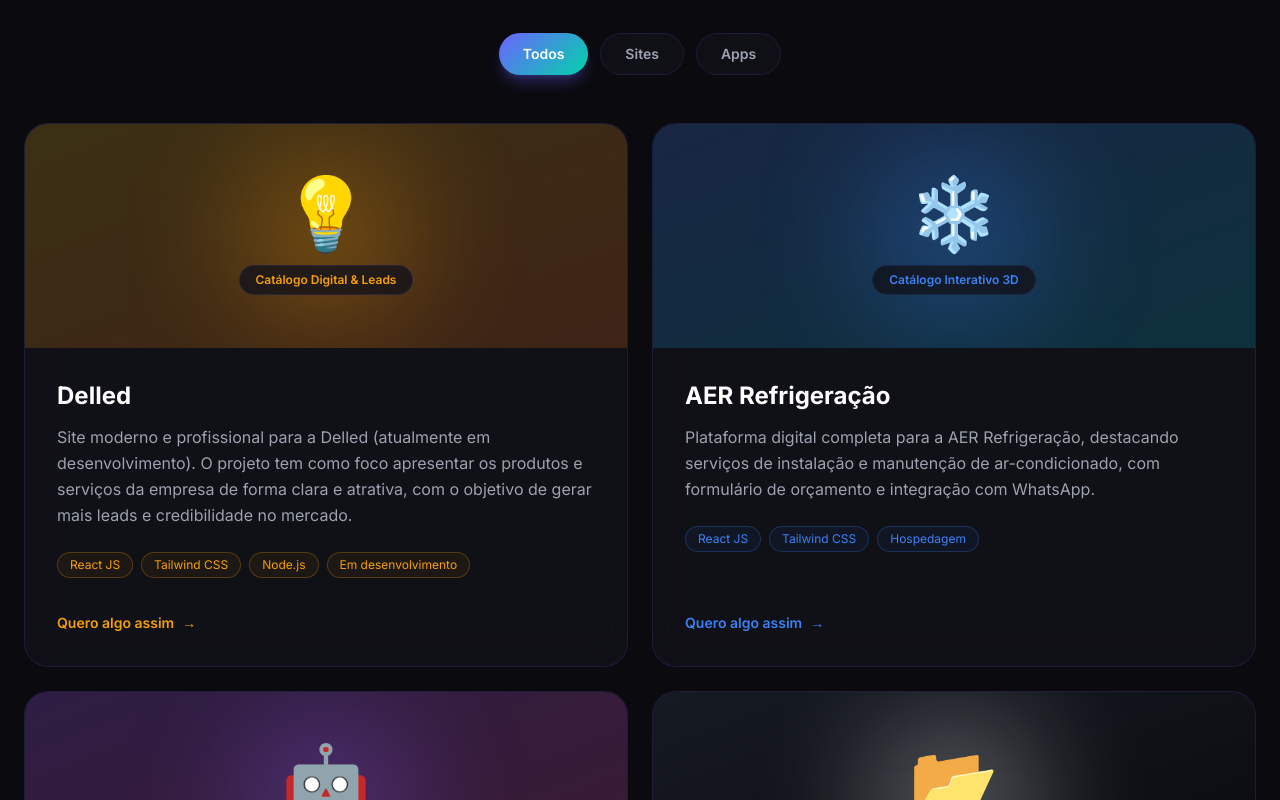
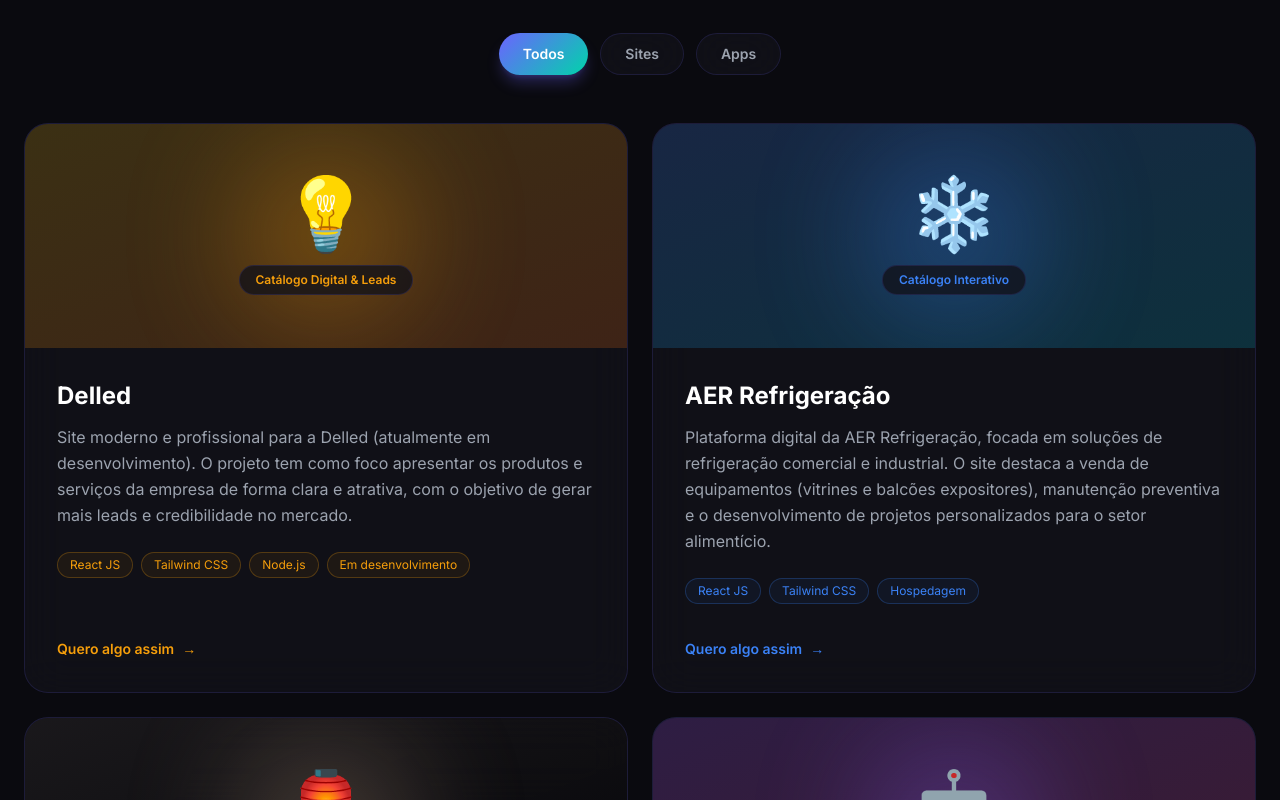
Before and after one commit to LuKz2/portfolio-lucas, a React (Vite) app: page / in a window 1280 px wide. Shown: the part 2000-2800 px from the top of the page. Built offline with nearby package versions, Linux system fonts and the light colour scheme.

Commit message:
feat: atualiza projeto Yixin como Editora e Tradução e ajusta descrição da AER

```diff
--- a/src/components/Projects.jsx
+++ b/src/components/Projects.jsx
@@ -18,15 +18,28 @@
     {
         id: 2,
         name: "AER Refrigeração",
-        category: "Catálogo Interativo 3D",
+        category: "Catálogo Interativo",
         description:
-            "Plataforma digital completa para a AER Refrigeração, destacando serviços de instalação e manutenção de ar-condicionado, com formulário de orçamento e integração com WhatsApp.",
+            "Plataforma digital da AER Refrigeração, focada em soluções de refrigeração comercial e industrial. O site destaca a venda de equipamentos (vitrines e balcões expositores), manutenção preventiva e o desenvolvimento de projetos personalizados para o setor alimentício.",
         tags: ["React JS", "Tailwind CSS", "Hospedagem"],
         color: "from-blue-500/20 to-cyan-500/20",
         accent: "#3B82F6",
         icon: "❄️",
         type: "site",
         url: "https://www.aerrefrigeracao.com.br/",
+    },
+    {
+        id: 6,
+        name: "Yixin Traduções",
+        category: "Editora & Tradução",
+        description:
+            "Plataforma completa para uma editora independente especializada em literatura chinesa. O projeto engloba serviços de interpretação de conferência, legendagem audiovisual, localização de games e um catálogo interativo de publicações literárias.",
+        tags: ["React JS", "Design Premium", "Localização"],
+        color: "from-stone-800/40 to-black/60",
+        accent: "#c4a484", // Tom bronzeado das imagens
+        icon: "🏮",
+        type: "site",
+        url: "https://yixin.com.br/", // Ou o subdomínio que estiver usando
     },
     {
         id: 3,
@@ -110,11 +123,10 @@
                         <button
                             key={f.key}
                             onClick={() => setActiveFilter(f.key)}
-                            className={`px-6 py-2.5 rounded-full text-sm font-semibold transition-all duration-300 ${
-                                activeFilter === f.key
+                            className={`px-6 py-2.5 rounded-full text-sm font-semibold transition-all duration-300 ${activeFilter === f.key
                                     ? "gradient-bg text-white shadow-lg shadow-primary/30"
                                     : "glass text-gray-400 hover:text-white border border-white/10"
-                            }`}
+                                }`}
                         >
                             {f.label}
                         </button>
@@ -127,9 +139,8 @@
                         <div
                             key={project.id}
                             onClick={() => handleProjectClick(project.url)}
-                            className={`glass rounded-3xl overflow-hidden card-hover border border-white/5 cursor-pointer flex flex-col ${
-                                project.featured ? "md:col-span-2" : ""
-                            }`}
+                            className={`glass rounded-3xl overflow-hidden card-hover border border-white/5 cursor-pointer flex flex-col ${project.featured ? "md:col-span-2" : ""
+                                }`}
                         >
                             {/* Visual area */}
                             <div className={`bg-gradient-to-br ${project.color} h-56 flex items-center justify-center relative overflow-hidden`}>
```
